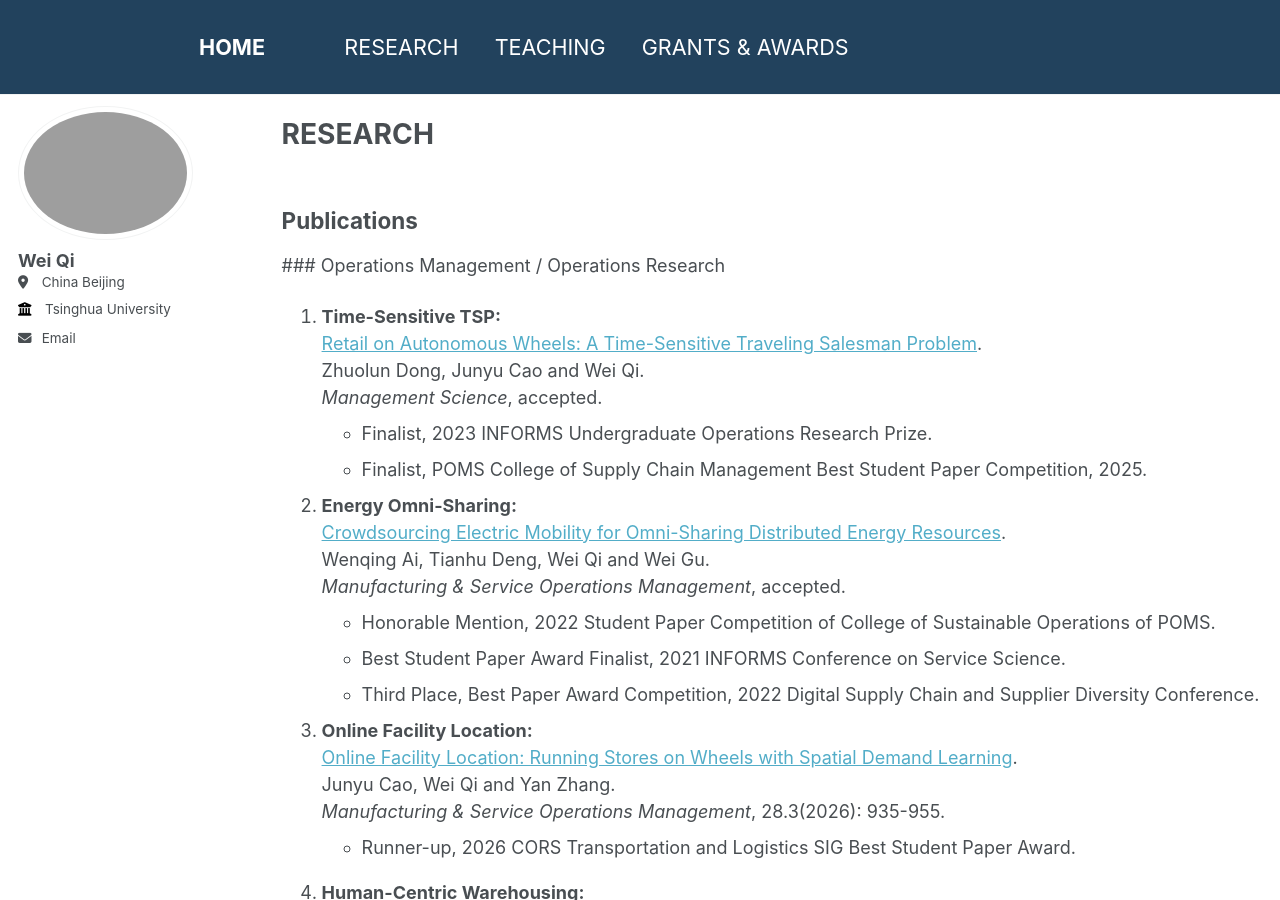
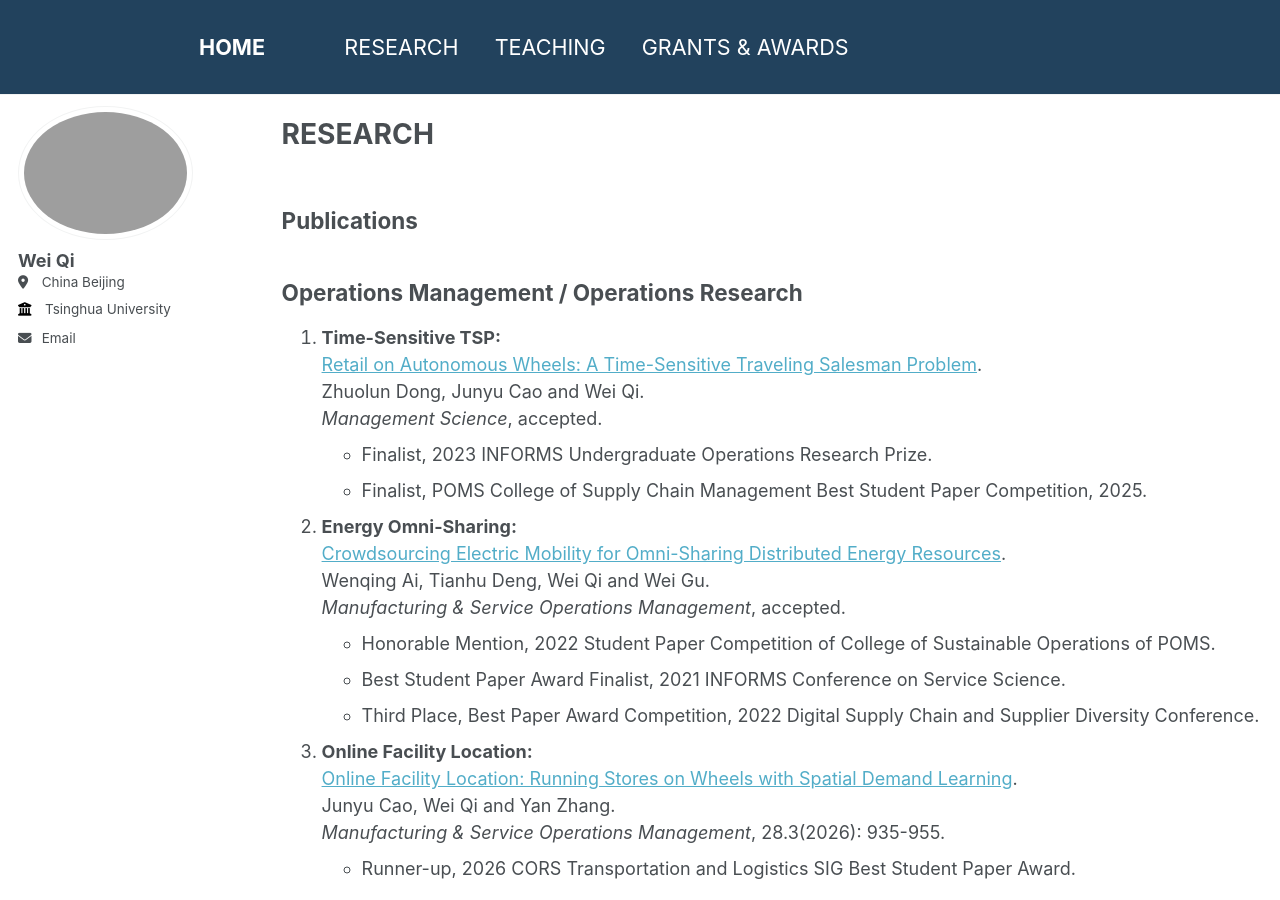
Before and after one commit to wei-qi-home/wei-qi-home.github.io, a Jekyll site: the page built from _pages/rsearch.md, in a window 1280 px wide and 900 px high. Built offline with Jekyll 4.4.1, drawn with Linux system fonts in a browser that asks for light colours; some of the changed text lies outside the part shown.

```diff
--- a/_pages/rsearch.md
+++ b/_pages/rsearch.md
@@ -8,7 +8,7 @@ author_profile: true
 Publications
 ---
 
-   ### Operations Management / Operations Research
+## Operations Management / Operations Research
 
 1. **Time-Sensitive TSP:**<br>
     [Retail on Autonomous Wheels: A Time-Sensitive Traveling Salesman Problem](https://papers.ssrn.com/sol3/papers.cfm?abstract_id=4515819).
@@ -100,7 +100,7 @@ Publications
     _Operations Research_, 63.6 (2015): 1280-1293.
 
 
-   ### Specialty: Energy, Transportation and Supply Chains
+   ## Specialty: Energy, Transportation and Supply Chains
 
 16. [Manifold Optimized GAN Based EV Charging Session Data Generation]().
     Qifan Wang, Wenqing Ai, Wei Qi and Chengye Wu.
@@ -172,7 +172,7 @@ Publications
 
 
 
-    ### Conference Papers & Technical Reports
+    ## Conference Papers & Technical Reports
 
 33. Beidan Liu, Zhengqiu Zhu, Chen Gao, Tianle Pu, Yong Zhao, Wei Qi, Quanjun Yin, "Learn to Relax with Large Language Models: Solving Constraint Optimization Problems via Bidirectional Coevolution," _ACL_ 2026.
 
```
